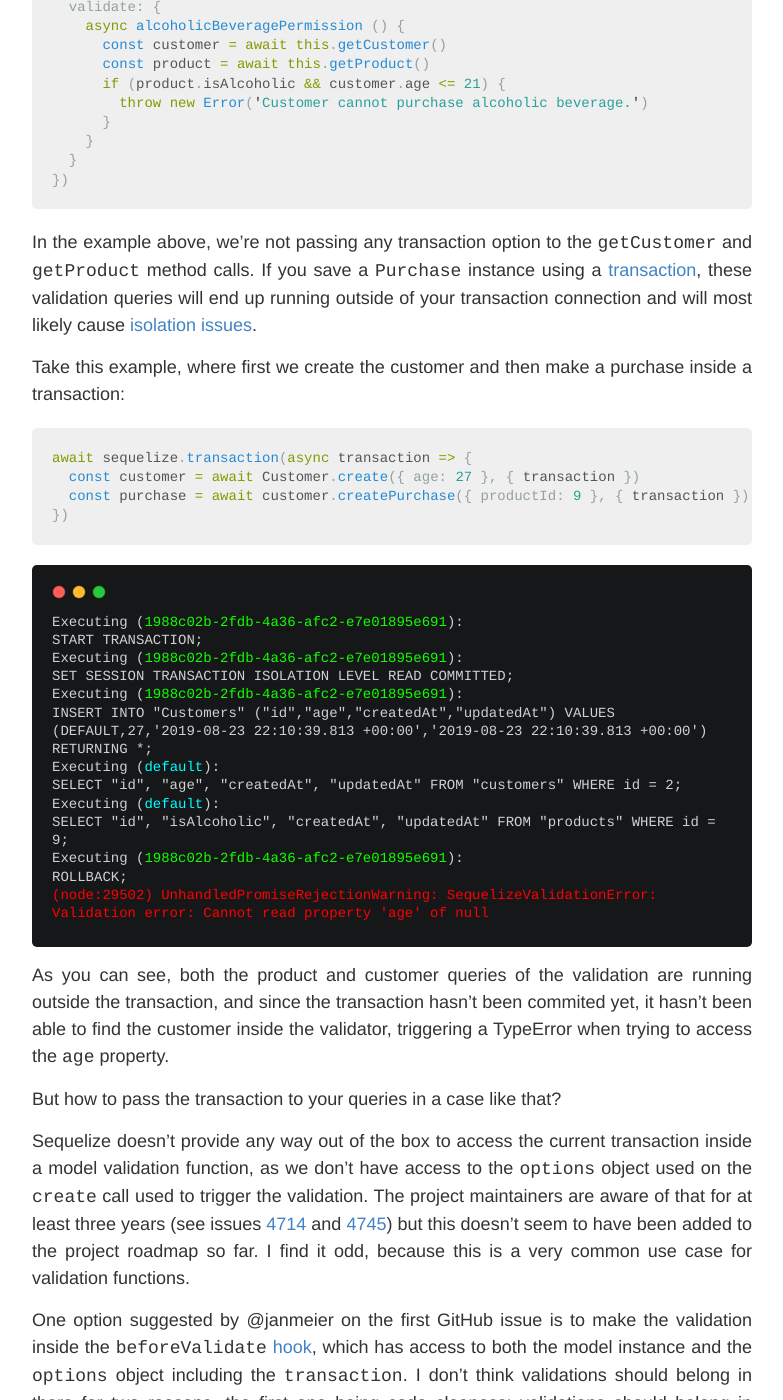
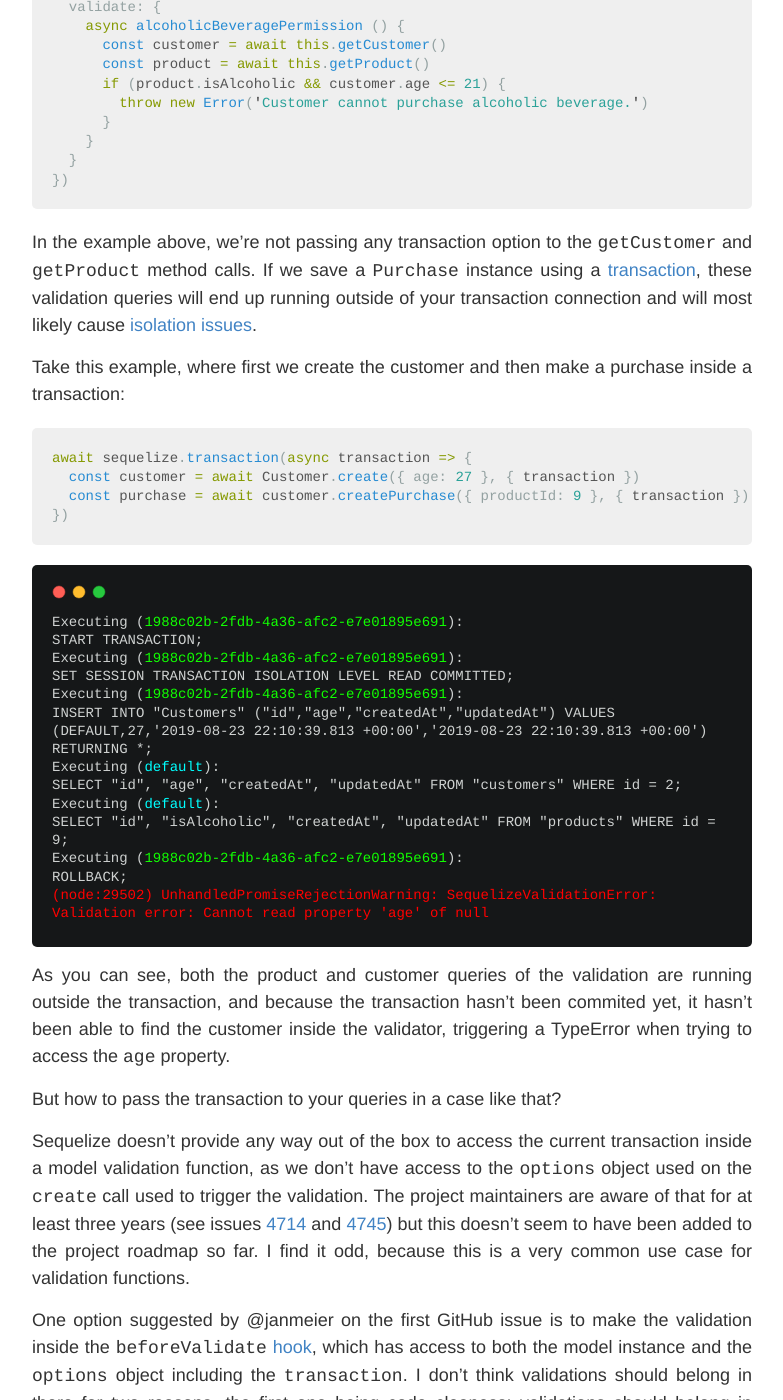
Before and after one commit to guisehn/guisehn.com, a Jekyll site: the page built from _posts/2019-08-23-access-sequelize-transaction-model-validator.md, in a window 1280 px wide and 1400 px high, scrolled down 599 px. Shown: the whole window, without its empty margins (248-1031 px from the left). Built offline with Jekyll 4.4.1, drawn with Linux system fonts in a browser that asks for light colours; comment, search, counter and statistics services are not loaded.

Commit message:
text improvements

````diff
--- a/_posts/2019-08-23-access-sequelize-transaction-model-validator.md
+++ b/_posts/2019-08-23-access-sequelize-transaction-model-validator.md
@@ -28,7 +28,7 @@ Purchase.init({
 })
 ```
 
-In the example above, we're not passing any transaction option to the `getCustomer` and `getProduct` method calls. If you save a `Purchase` instance using a [transaction](https://sequelize.org/master/manual/transactions.html), these validation queries will end up running outside of your transaction connection and will most likely cause [isolation issues](https://en.wikipedia.org/wiki/Isolation_(database_systems)).
+In the example above, we're not passing any transaction option to the `getCustomer` and `getProduct` method calls. If we save a `Purchase` instance using a [transaction](https://sequelize.org/master/manual/transactions.html), these validation queries will end up running outside of your transaction connection and will most likely cause [isolation issues](https://en.wikipedia.org/wiki/Isolation_(database_systems)).
 
 Take this example, where first we create the customer and then make a purchase inside a transaction:
 
@@ -56,7 +56,7 @@ ROLLBACK;
 </pre>
 </div>
 
-As you can see, both the product and customer queries of the validation are running outside the transaction, and since the transaction hasn't been commited yet, it hasn't been able to find the customer inside the validator, triggering a TypeError when trying to access the `age` property.
+As you can see, both the product and customer queries of the validation are running outside the transaction, and because the transaction hasn't been commited yet, it hasn't been able to find the customer inside the validator, triggering a TypeError when trying to access the `age` property.
 
 But how to pass the transaction to your queries in a case like that?
 
````
